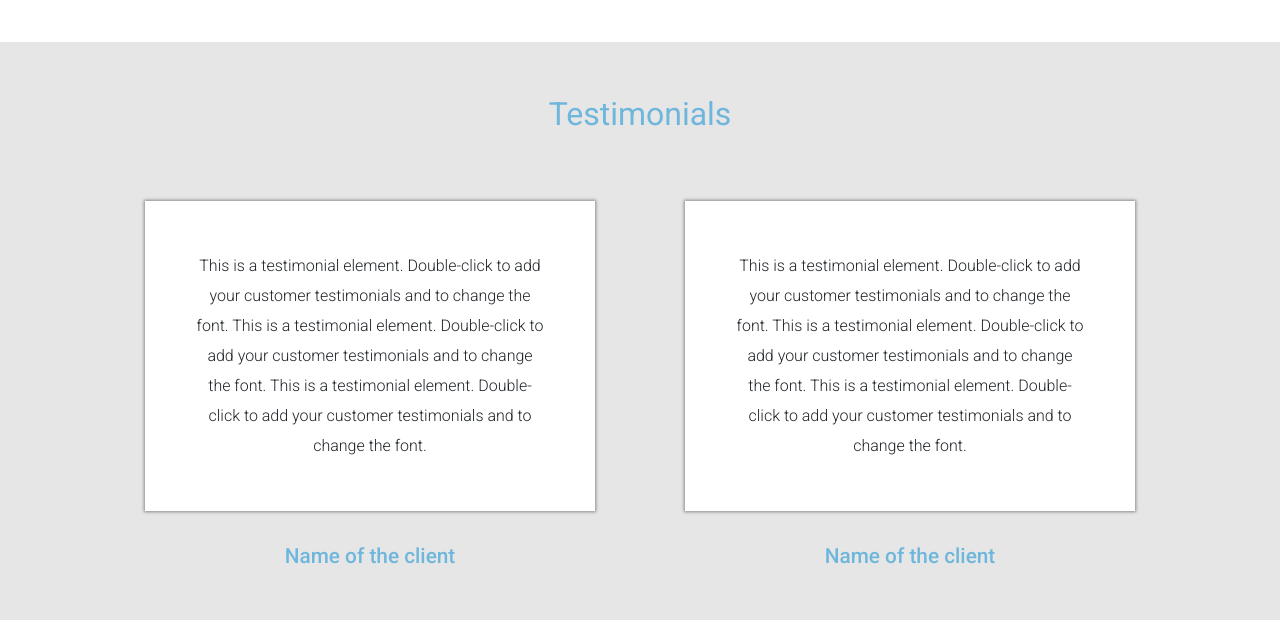
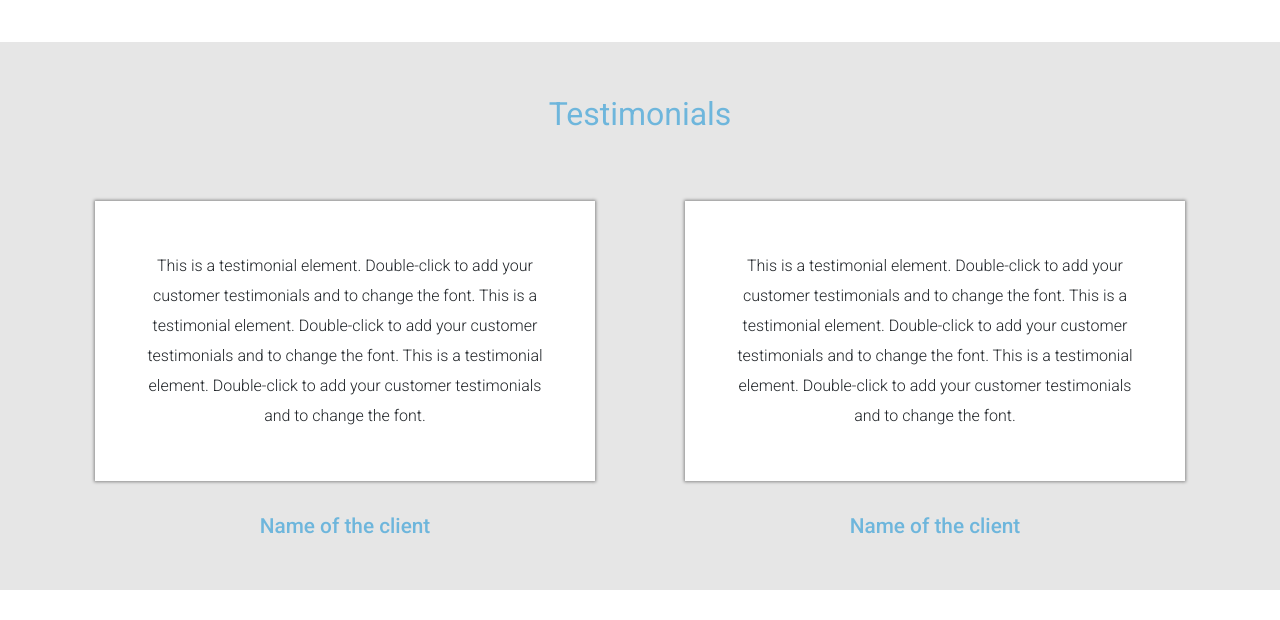
Before and after one commit to chetanhaobijam/welcometemplate, a plain HTML site: page index.html in a window 1280 px wide. Shown: the part 2948-3568 px from the top of the page. After the commit the page ends 3538 px from the top, so only its background shows below. Drawn offline with nearby package versions, Linux system fonts and the light colour scheme.

Commit message:
Added the Testimonials Section

```diff
--- a/assets/css/styles.css
+++ b/assets/css/styles.css
@@ -304,6 +304,16 @@ html {
   text-align: center;
 }
 
+@media screen and (min-width: 567px) {
+  .test-grid {
+    margin: 0px 20px;
+  }
+
+  .grid-area {
+    margin: 0 30px;
+  }
+}
+
 @media screen and (min-width: 768px) {
   .testi-title {
     font-size: 2rem;
@@ -311,21 +321,29 @@ html {
   .testi-grid {
     grid-template-columns: repeat(2, 1fr);
     grid-template-rows: 1fr;
-    margin: 0px 100px;
-  }
-  .grid-area {
-    margin: 0px 30px;
+    margin: 0px 10px;
   }
   .testi-para {
-    padding: 50px;
+    padding: 30px;
     line-height: 30px;
     margin-bottom: 30px;
   }
 }
 
 @media screen and (min-width: 992px) {
-  .works-grid {
-    grid-template-columns: repeat(3, 1fr);
-    grid-template-rows: repeat(2, 1fr);
+  .testi-grid {
+    margin: 0 50px;
+  }
+  .grid-area {
+    margin: 0 30px;
+  }
+  .testi-para {
+    padding: 50px;
   }
 }
+
+@media screen and (min-width: 1200) {
+  .test-grid {
+    margin: 0px 100px;
+  }
+}
```
Also changed, not shown: index.html (+2 -0 lines).
